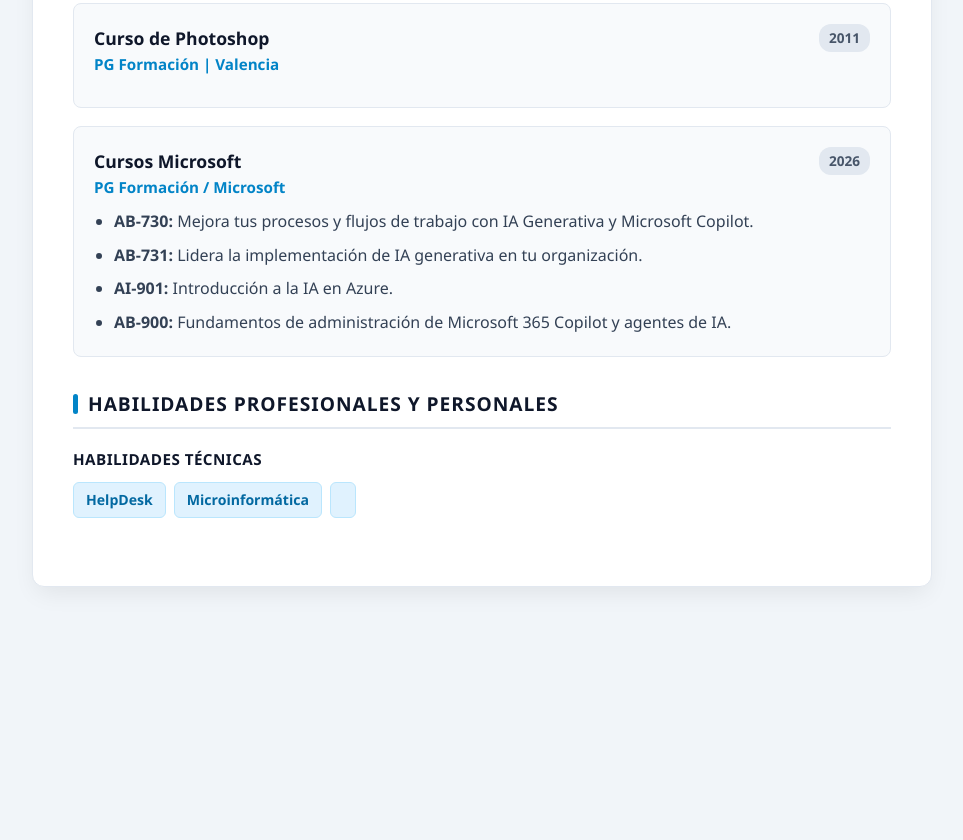
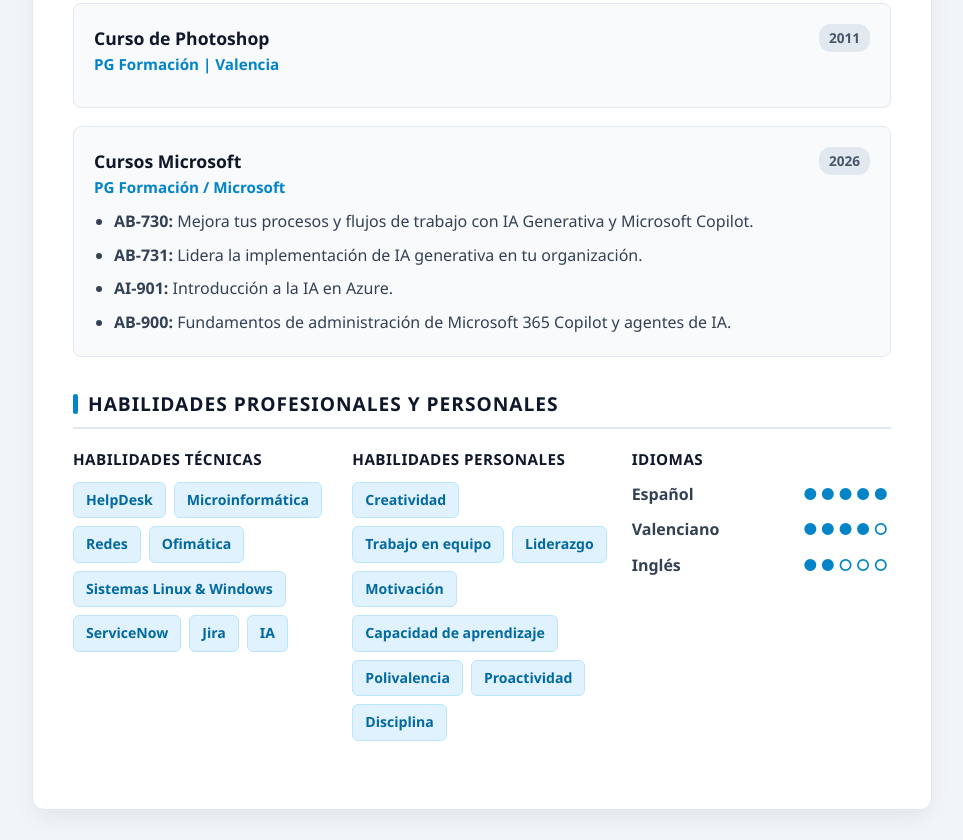
Before and after one commit to Anthozy/anthozy.github.io, a plain HTML site: page index.html in a window 1280 px wide. Shown: the part 1460-2300 px from the top of the page, without its empty margins (158-1121 px from the left). Before the commit the page ends 2077 px from the top, so only its background shows below. Drawn offline with Linux system fonts and the light colour scheme.

Commit message:
Update index.html

```diff
--- a/index.html
+++ b/index.html
@@ -367,4 +367,50 @@
                         <div class="tags-wrapper">
                             <span class="tag">HelpDesk</span>
                             <span class="tag">Microinformática</span>
-                            <span class="tag">
+                            <span class="tag">Redes</span>
+                            <span class="tag">Ofimática</span>
+                            <span class="tag">Sistemas Linux & Windows</span>
+                            <span class="tag">ServiceNow</span>
+                            <span class="tag">Jira</span>
+                            <span class="tag">IA</span>
+                        </div>
+                    </div>
+
+                    <div class="skills-group">
+                        <h4>Habilidades Personales</h4>
+                        <div class="tags-wrapper">
+                            <span class="tag">Creatividad</span>
+                            <span class="tag">Trabajo en equipo</span>
+                            <span class="tag">Liderazgo</span>
+                            <span class="tag">Motivación</span>
+                            <span class="tag">Capacidad de aprendizaje</span>
+                            <span class="tag">Polivalencia</span>
+                            <span class="tag">Proactividad</span>
+                            <span class="tag">Disciplina</span>
+                        </div>
+                    </div>
+
+                    <div class="skills-group">
+                        <h4>Idiomas</h4>
+                        <div class="language-item">
+                            <span>Español</span>
+                            <span class="dots">●●●●●</span>
+                        </div>
+                        <div class="language-item">
+                            <span>Valenciano</span>
+                            <span class="dots">●●●●○</span>
+                        </div>
+                        <div class="language-item">
+                            <span>Inglés</span>
+                            <span class="dots">●●○○○</span>
+                        </div>
+                    </div>
+
+                </div>
+            </section>
+
+        </div>
+    </div>
+
+</body>
+</html>
```
